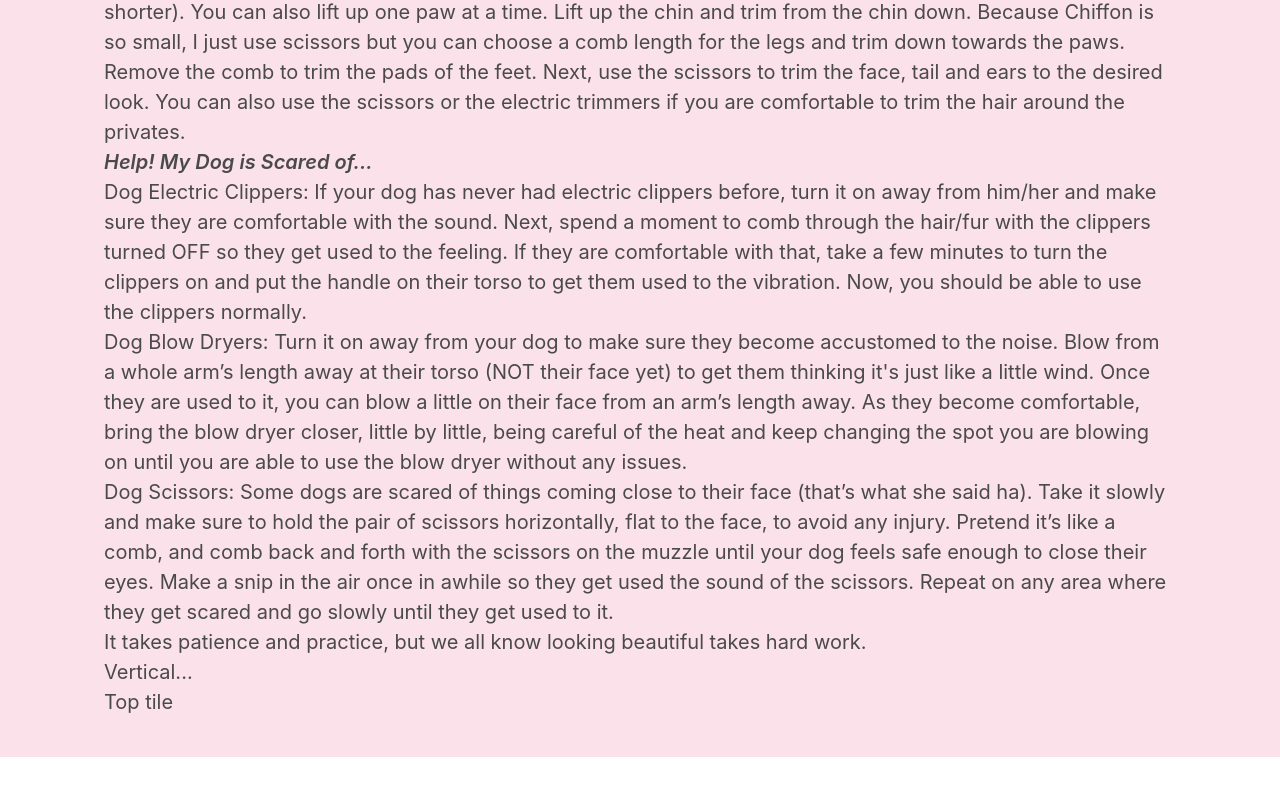
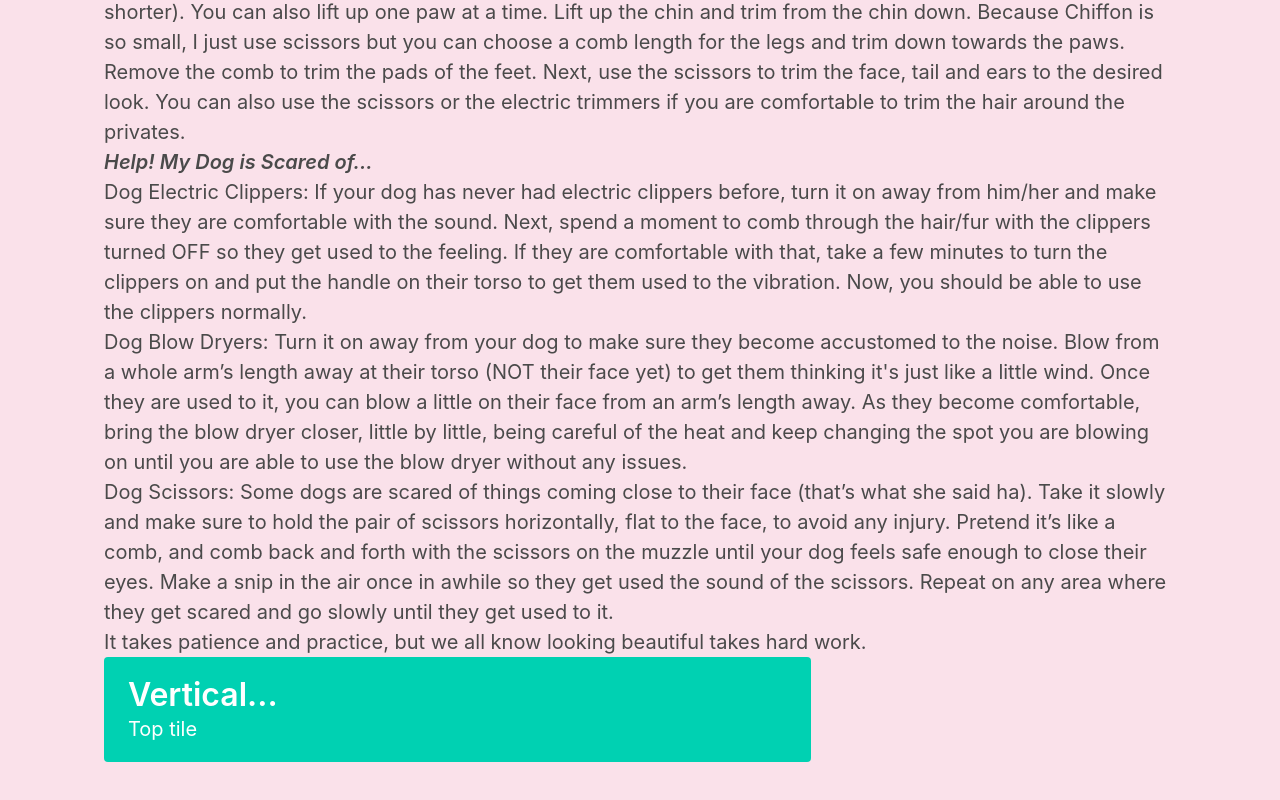
Before and after one commit to TechieQian/chiffon, a React (Create React App) app: page /grooming in a window 1280 px wide. Shown: the part 1467-2267 px from the top of the page. Before the commit the page ends 2224 px from the top, so only its background shows below. Built offline with nearby package versions, Linux system fonts and the light colour scheme.

Commit message:
editing grooming

```diff
--- a/src/body/Grooming.tsx
+++ b/src/body/Grooming.tsx
@@ -24,13 +24,13 @@ function Grooming(props : any) {
 </p>
 <p>It takes patience and practice, but we all know looking beautiful takes hard work.
 </p>
-<div classname="tile is-ancestor">
-<div classname="tile is-vertical is-8">
-<div classname="tile">
-<div classname="tile is-parent is-vertical">
-<article classname ="tile is-child notification is-primary">
-<p classname ="title">Vertical...</p>
-<p classname="subtitle"> Top tile</p>
+<div className="tile is-ancestor">
+<div className="tile is-vertical is-8">
+<div className="tile">
+<div className="tile is-parent is-vertical">
+<article className ="tile is-child notification is-primary">
+<p className ="title">Vertical...</p>
+<p className="subtitle"> Top tile</p>
 </article>
 </div>
 </div>
```
